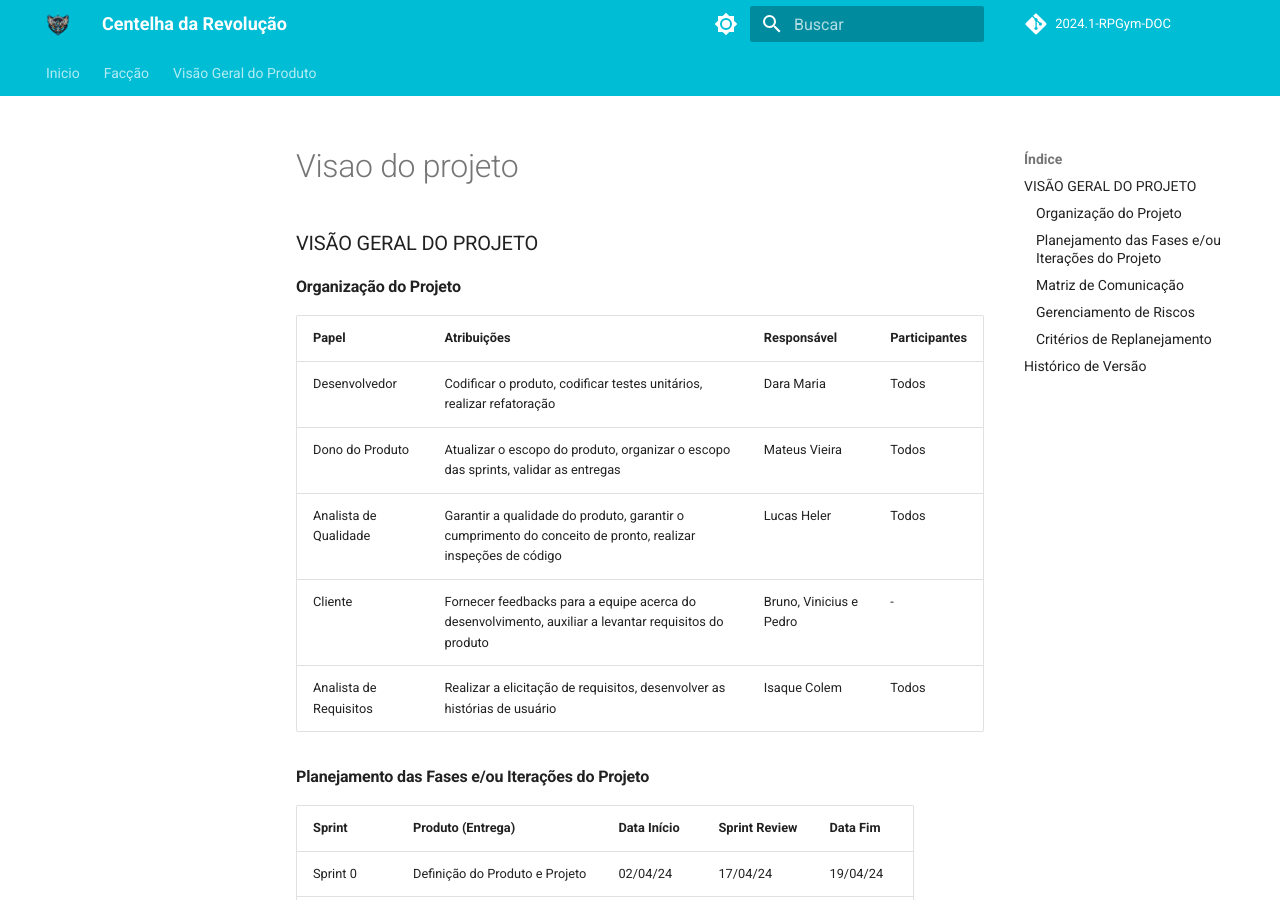
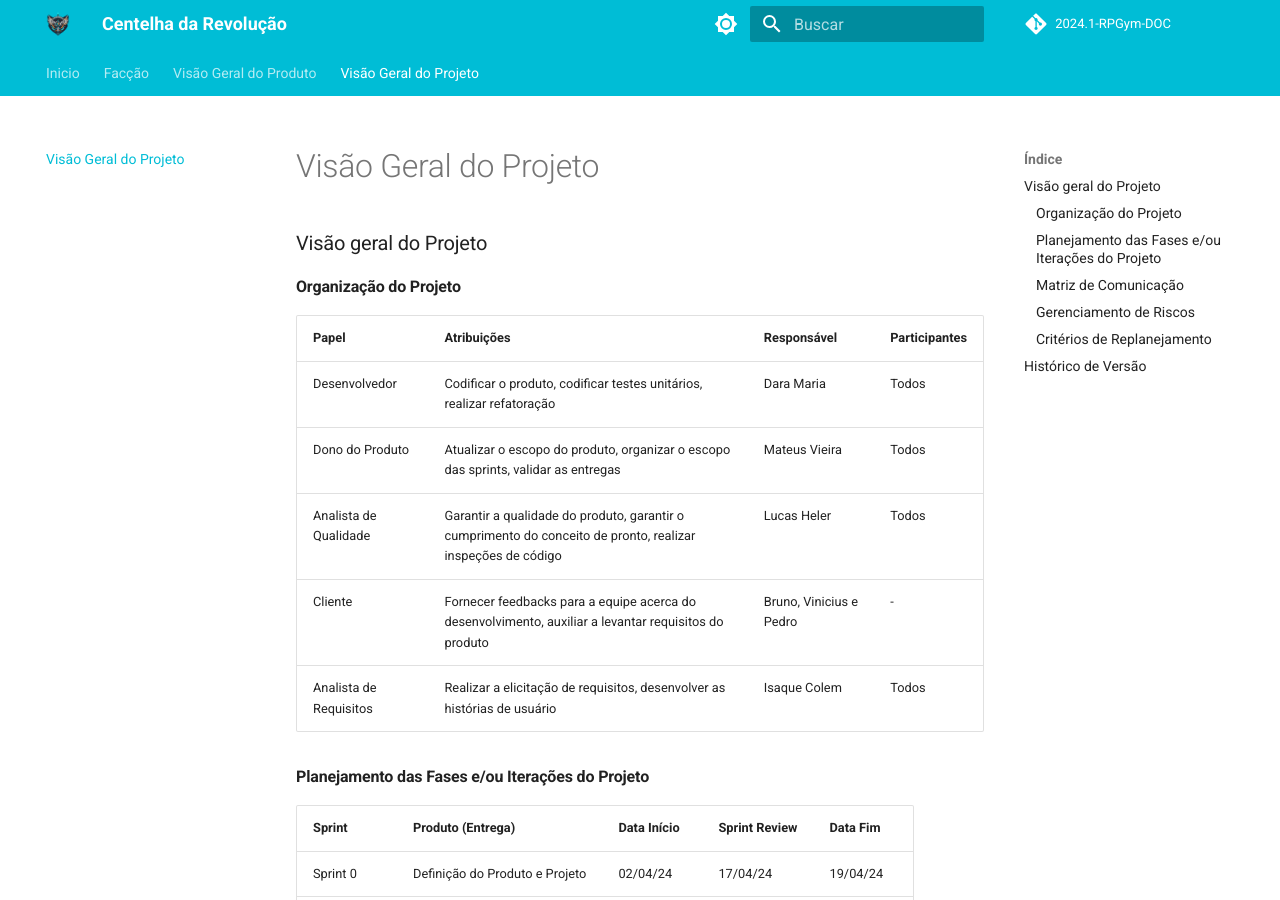
Before and after one commit to mdsreq-fga-unb/2024.1-RPGym, an MkDocs documentation site: the page built from docs/Projeto/visao_do_projeto.md, in a window 1280 px wide and 900 px high. Built offline with MkDocs 1.6.1 and Material for MkDocs 9.7.7, drawn with Linux system fonts in a browser that asks for light colours; comment, search, counter and statistics services are not loaded; some of the changed text lies outside the part shown.

Commit message:
Adicionando uma nova página

```diff
--- a/docs/visao_do_projeto/visao_do_projeto.md
+++ b/docs/Projeto/visao_do_projeto.md
@@ -1,4 +1,4 @@
-### VISÃO GERAL DO PROJETO
+### Visão geral do Projeto
 
 #### Organização do Projeto
 
--- a/mkdocs.yml
+++ b/mkdocs.yml
@@ -44,3 +44,4 @@ nav:
     - Visão do Produto: Produto/visao.md
     - Declaração de Posição do Produto: Produto/declaracao-de-posicao-do-produto.md
     - Objetivos do Produto: Produto/objetivos-do-produto.md
+  - Visão Geral do Projeto: Projeto/visao_do_projeto.md
```
